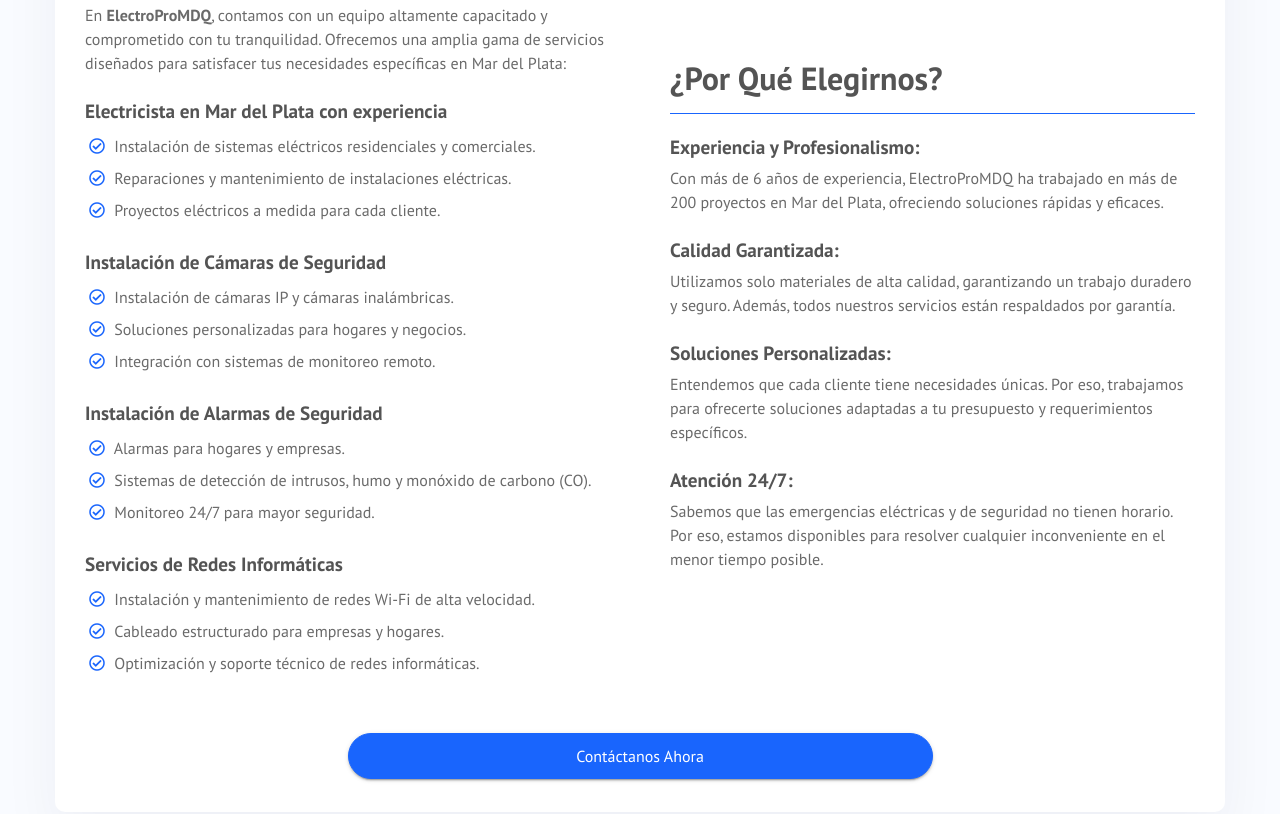
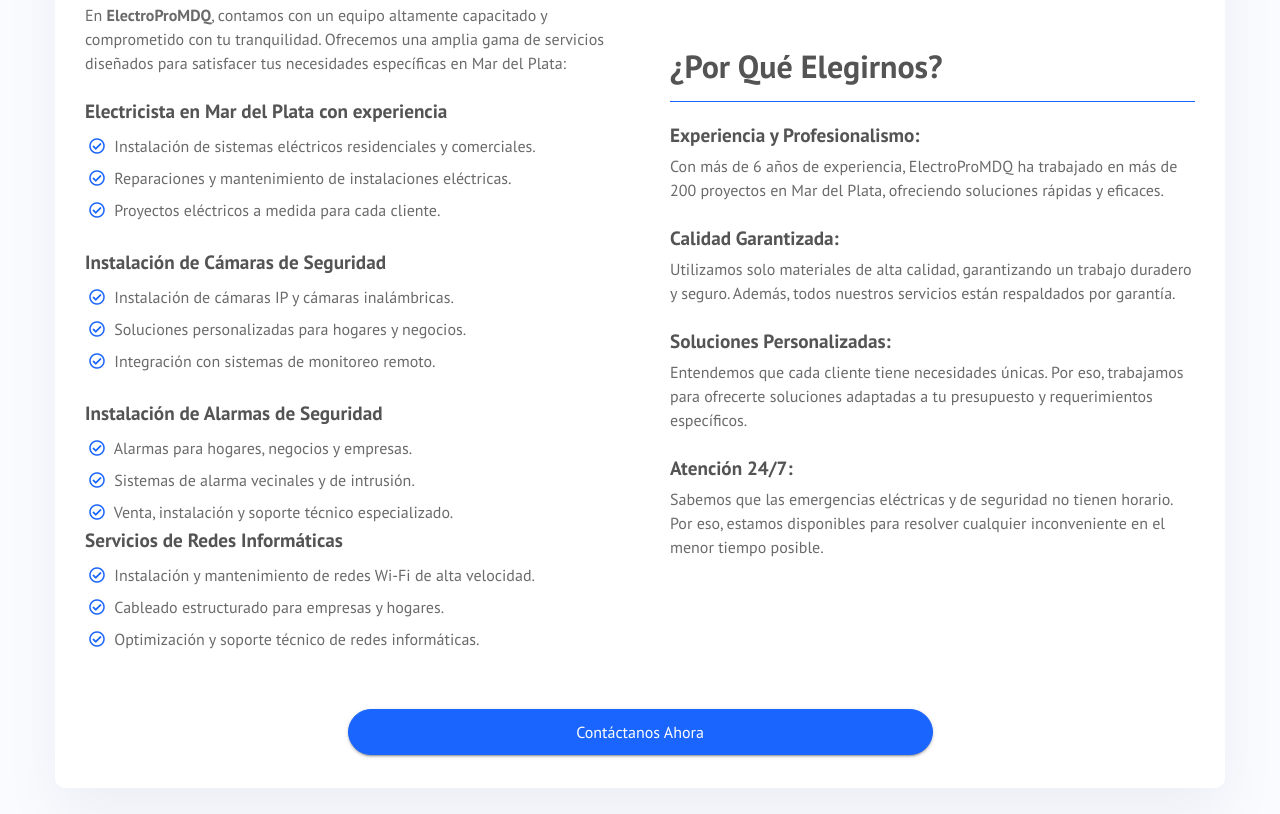
Before and after one commit to kraminfot/ELECTROPROMDQ, a plain HTML site: page index.html in a window 1280 px wide. Shown: the part 1630-2444 px from the top of the page. Drawn offline with nearby package versions, Linux system fonts and the light colour scheme.

Commit message:
index.html

```diff
--- a/index.html
+++ b/index.html
@@ -199,12 +199,12 @@
           <li><i class="far fa-check-circle"></i> Soluciones personalizadas para hogares y negocios.</li>
           <li><i class="far fa-check-circle"></i> Integración con sistemas de monitoreo remoto.</li><br>
         </ul>
-        <h3><strong>Instalación de Alarmas de Seguridad</strong></h3>
-        <ul>
-          <li><i class="far fa-check-circle"></i> Alarmas para hogares y empresas.</li>
-          <li><i class="far fa-check-circle"></i> Sistemas de detección de intrusos, humo y monóxido de carbono (CO).</li>
-          <li><i class="far fa-check-circle"></i> Monitoreo 24/7 para mayor seguridad.</li><br>
-        </ul>
+   <h3><strong>Instalación de Alarmas de Seguridad</strong></h3>
+<ul>
+  <li><i class="far fa-check-circle"></i> Alarmas para hogares, negocios y empresas.</li>
+  <li><i class="far fa-check-circle"></i> Sistemas de alarma vecinales y de intrusión.</li>
+  <li><i class="far fa-check-circle"></i> Venta, instalación y soporte técnico especializado.</li>
+</ul>
         <h3><strong>Servicios de Redes Informáticas</strong></h3>
         <ul>
           <li><i class="far fa-check-circle"></i> Instalación y mantenimiento de redes Wi-Fi de alta velocidad.</li>
@@ -213,7 +213,7 @@
         </ul>
       </div>
       <!-- Línea vertical separadora -->
-      <div class="col-md-0 separator"></div> <!-- Añadimos una columna vacía para la línea vertical -->
+      <div class="col-md-0 separator"></div> <!-- Columna vacía para la línea vertical -->
       <!-- Columna derecha (¿Por qué elegirnos?) -->
       <div class="col-md-6 details">
         <h2>¿Por Qué Elegirnos?</h2>
```
